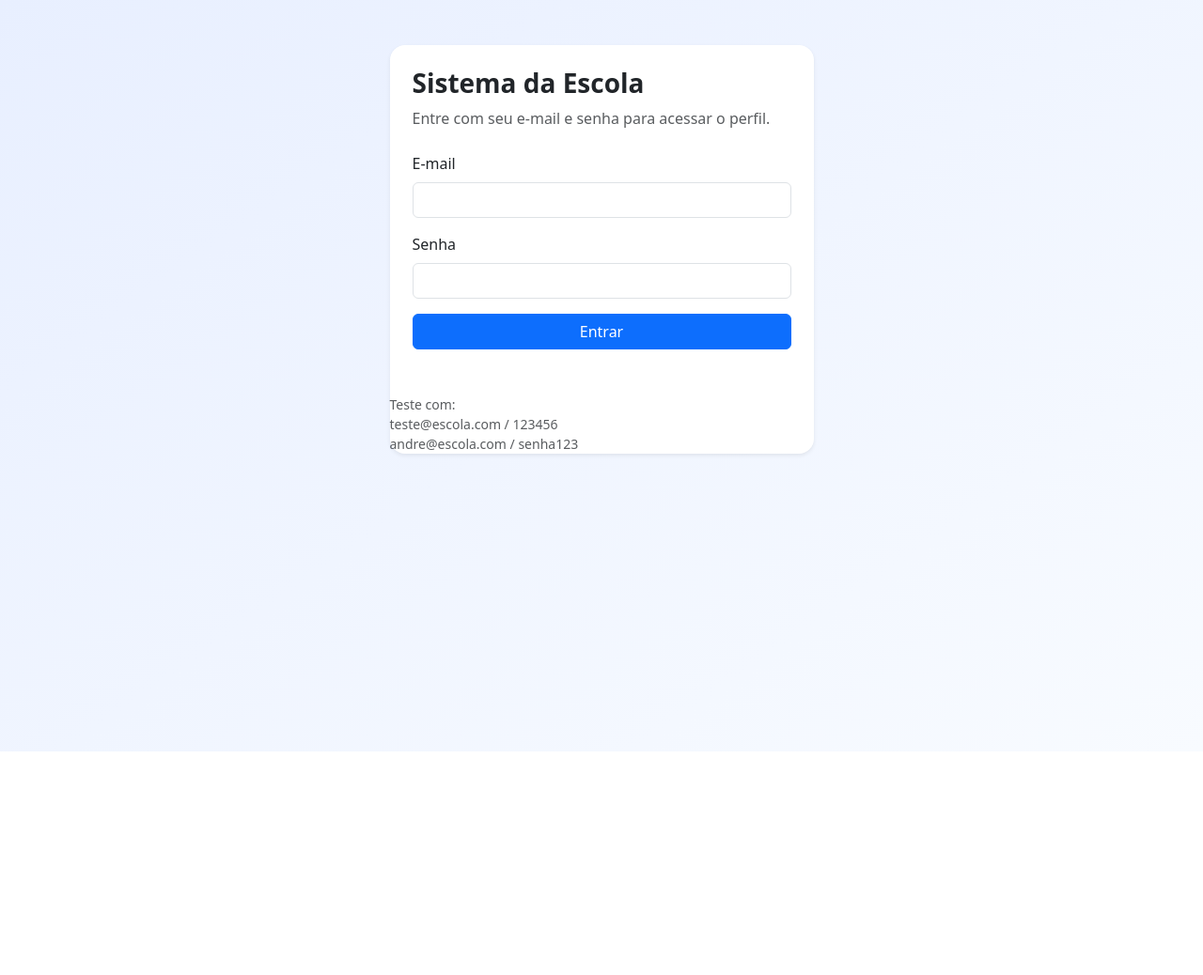
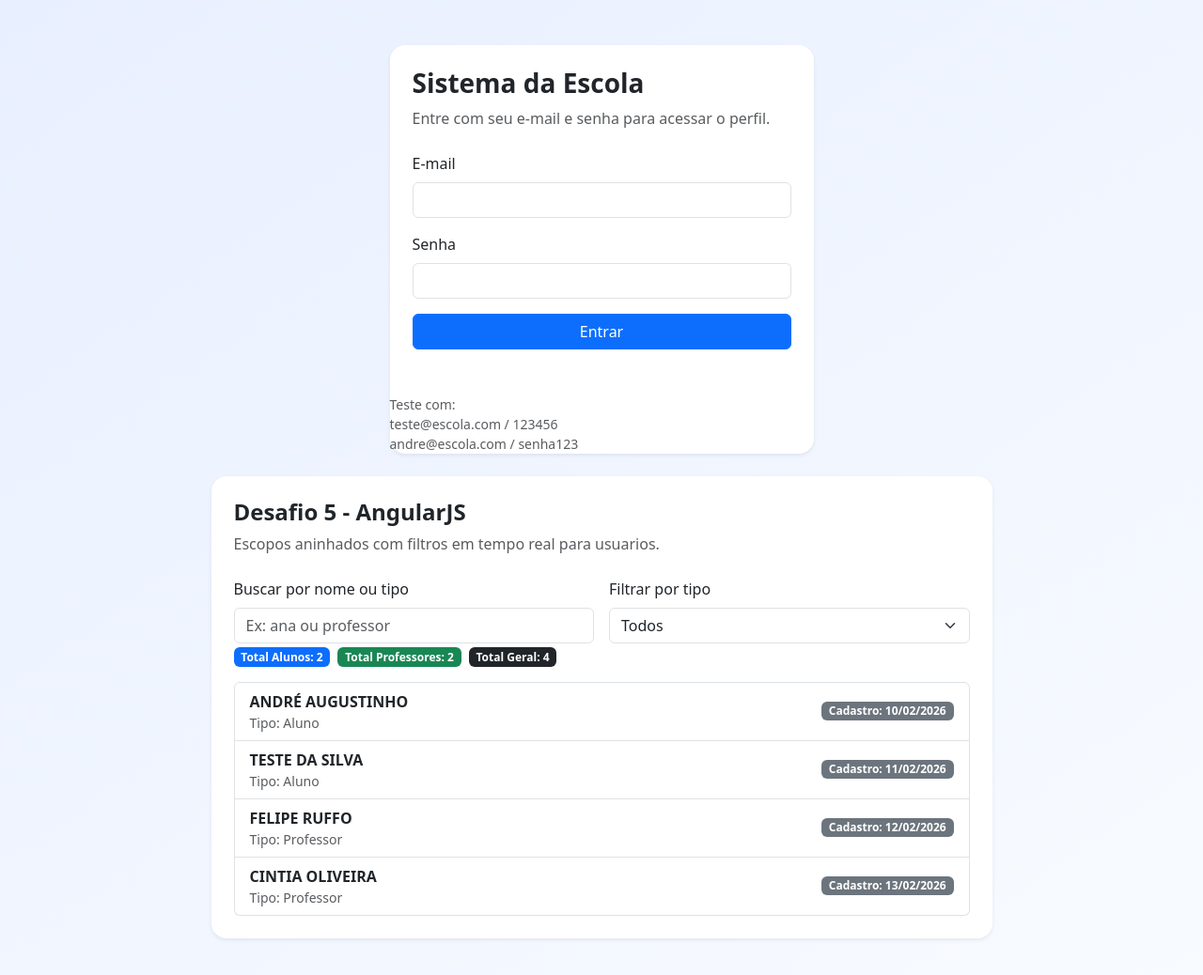
Before and after one commit to DezinTI/Rocket-Program-Alpar, a plain HTML site: page sistema-escola/index.html in a window 1280 px wide. Shown: the whole page at 94% size. Before the commit the page ends 800 px from the top, so only its background shows below. Drawn offline with nearby package versions, Linux system fonts and the light colour scheme.

Commit message:
Desafio Js avançado 5

```diff
--- /dev/null
+++ b/sistema-escola/angular-desafio5.js
@@ -0,0 +1,20 @@
+const angularApp = angular.module('desafio5App', []);
+
+angularApp.controller('AppController', ['$scope', function ($scope) {
+  const usuariosSistema = window.SistemaEscola?.usuarios || [];
+
+  $scope.usuarios = usuariosSistema.map((usuario, index) => {
+    const tipoNormalizado = usuario.tipo === 'aluno' ? 'Aluno' : 'Professor';
+
+    return {
+      nome: usuario.nome,
+      tipo: tipoNormalizado,
+      dataCadastro: new Date(2026, 1, 10 + index)
+    };
+  });
+}]);
+
+angularApp.controller('ListaUsuariosController', ['$scope', function ($scope) {
+  $scope.filtro = '';
+  $scope.filtroTipo = '';
+}]);
--- a/sistema-escola/index.html
+++ b/sistema-escola/index.html
@@ -12,7 +12,7 @@
 
 <body class="escola-bg">
     <main class="container py-5">
-        <div class="row justify-content-center">
+        <div class="row justify-content-center mb-4">
             <div class="col-md-7 col-lg-5">
                 <section class="card shadow-sm border-0 rounded-4">
                     <div class="card-body p-4">
@@ -45,9 +45,61 @@
                 </section>
             </div>
         </div>
+
+        <div class="row justify-content-center" id="desafio5" ng-app="desafio5App" ng-controller="AppController">
+            <div class="col-lg-9">
+                <section class="card shadow-sm border-0 rounded-4">
+                    <div class="card-body p-4">
+                        <h2 class="h4 fw-bold mb-2">Desafio 5 - AngularJS</h2>
+                        <p class="text-muted mb-4">Escopos aninhados com filtros em tempo real para usuarios.</p>
+
+                        <div class="row g-3" ng-controller="ListaUsuariosController">
+                            <div class="col-md-6">
+                                <label for="filtro" class="form-label">Buscar por nome ou tipo</label>
+                                <input id="filtro" type="text" class="form-control" ng-model="filtro"
+                                    placeholder="Ex: ana ou professor">
+                            </div>
+                            <div class="col-md-6">
+                                <label for="filtroTipo" class="form-label">Filtrar por tipo</label>
+                                <select id="filtroTipo" class="form-select" ng-model="filtroTipo">
+                                    <option value="">Todos</option>
+                                    <option value="Aluno">Aluno</option>
+                                    <option value="Professor">Professor</option>
+                                </select>
+                            </div>
+
+                            <div class="col-12 d-flex flex-wrap gap-2 mt-1">
+                                <span class="badge text-bg-primary">Total Alunos: {{ (usuarios |
+                                    filter:{tipo:'Aluno'}).length }}</span>
+                                <span class="badge text-bg-success">Total Professores: {{ (usuarios |
+                                    filter:{tipo:'Professor'}).length }}</span>
+                                <span class="badge text-bg-dark">Total Geral: {{ usuarios.length }}</span>
+                            </div>
+
+                            <div class="col-12">
+                                <ul class="list-group">
+                                    <li class="list-group-item d-flex justify-content-between align-items-center flex-wrap"
+                                        ng-repeat="usuario in usuarios | filter:filtro | filter:{ tipo: filtroTipo }">
+                                        <div>
+                                            <strong>{{ usuario.nome | uppercase }}</strong>
+                                            <div class="text-muted small">Tipo: {{ usuario.tipo }}</div>
+                                        </div>
+                                        <span class="badge text-bg-secondary mt-2 mt-md-0">
+                                            Cadastro: {{ usuario.dataCadastro | date:'dd/MM/yyyy' }}
+                                        </span>
+                                    </li>
+                                </ul>
+                            </div>
+                        </div>
+                    </div>
+                </section>
+            </div>
+        </div>
     </main>
 
     <script src="usuarios.js"></script>
+    <script src="https://ajax.googleapis.com/ajax/libs/angularjs/1.8.3/angular.min.js"></script>
+    <script src="angular-desafio5.js"></script>
     <script src="login.js"></script>
 </body>
 
```
Also changed, not shown: index.html (+7 -0 lines).
